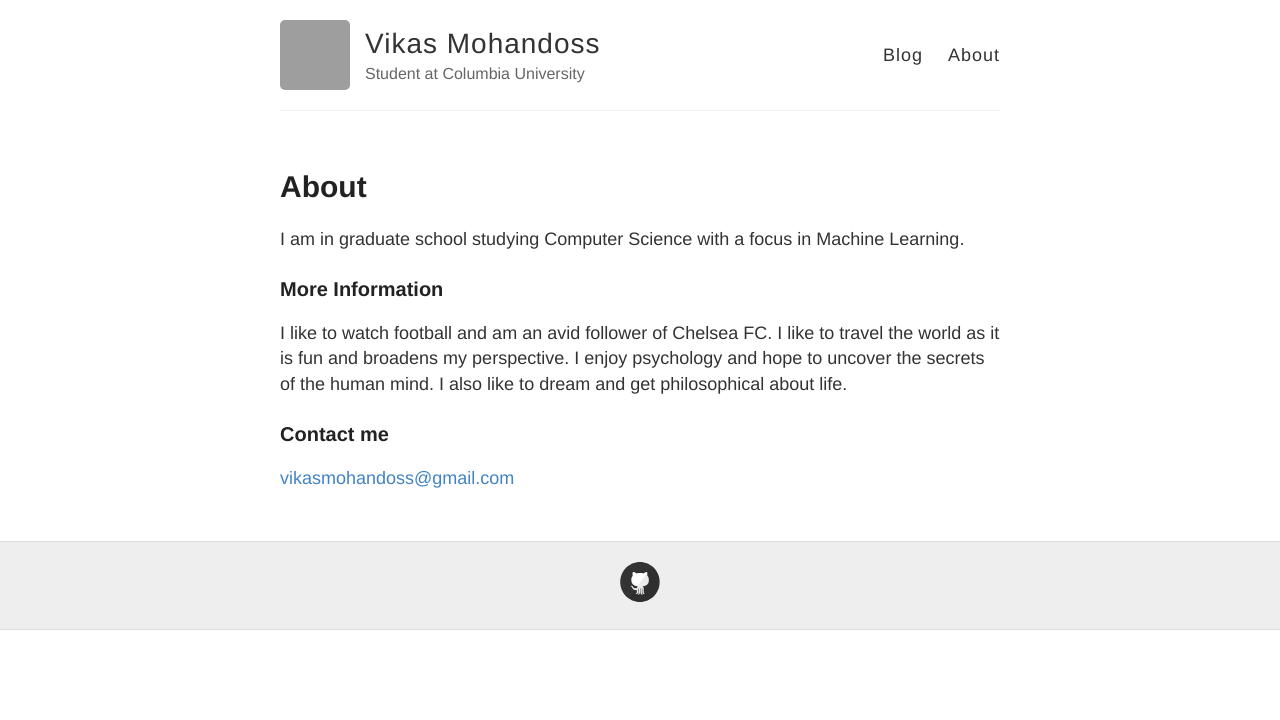
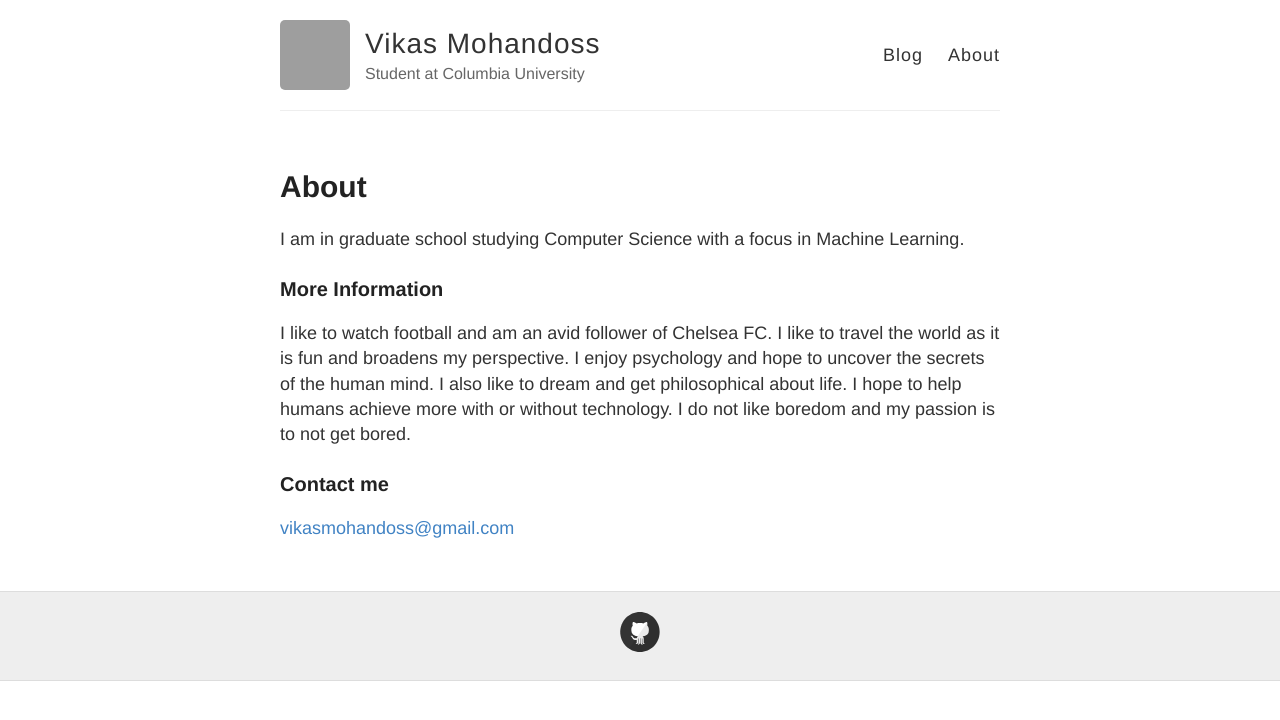
Before and after one commit to VikasMohandoss/VikasMohandoss.github.io, a Jekyll site: the page built from about.md, in a window 1280 px wide. Shown: the top 720 px of the page. Built offline with Jekyll 4.4.1, drawn with Linux system fonts in a browser that asks for light colours; grey boxes are pictures that could not be loaded.

Commit message:
About Complete

```diff
--- a/about.md
+++ b/about.md
@@ -8,7 +8,7 @@ I am in graduate school studying Computer Science with a focus in Machine Learni
 
 ### More Information
 
-I like to watch football and am an avid follower of Chelsea FC. I like to travel the world as it is fun and broadens my perspective. I enjoy psychology and hope to uncover the secrets of the human mind. I also like to dream and get philosophical about life.
+I like to watch football and am an avid follower of Chelsea FC. I like to travel the world as it is fun and broadens my perspective. I enjoy psychology and hope to uncover the secrets of the human mind. I also like to dream and get philosophical about life. I hope to help humans achieve more with or without technology. I do not like boredom and my passion is to not get bored.
 
 ### Contact me
 
```
Also changed, not shown: 2 other files.
